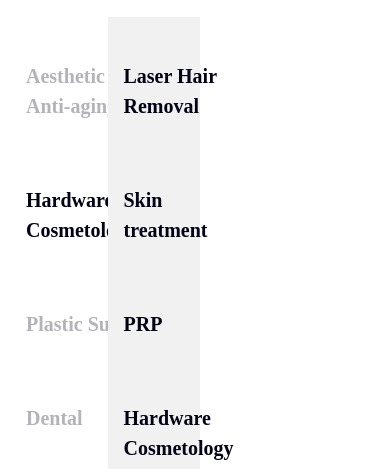
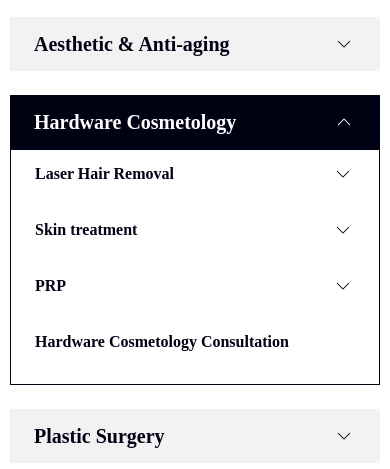
Before and after one commit to AbAyvazyan/erpswiss-task, a plain HTML site: page index.html in a window 390 px wide. Both pictures are taken after a click on the item "Hardware Cosmetology". Shown: the part 368-837 px from the top of the page. Drawn offline with Linux system fonts and the light colour scheme.

Commit message:
feat:mobile accordions

```diff
--- a/index.html
+++ b/index.html
@@ -66,9 +66,29 @@
                 <img src="images/girl-image.jpg" loading="lazy" alt="girl-image">
             </div>
         </div>
+
+        <div class="main-category-block-mobile">
+            <ul class="active-mobile">
+                <li class="category-btn-mobile"
+                    data-sub="[{'Injection': [{'Dermal Filler Injections': [{'name': 'Face Fillers', 'id': 286}, {'name': 'Filler Dissolving (hyaluronidase)', 'id': 317}, {'name': 'Body Fillers', 'id': 58}]}, {'Botulinum Toxin': [{'name': 'Botox for face', 'id': 241}, {'name': 'Sweat Reduction', 'id': 158}]}, {'Mesotherapy Biorevitalization': [{'name': 'Mesotherapy', 'id': 246}, {'name': 'Mesobotox', 'id': 244}, {'name': 'Cherry Lips', 'id': 323}, {'name': 'Skinboosters', 'id': 245}]}, {'PRP': [{'name': 'Hair PRP', 'id': 367}, {'name': 'Face &amp; Neck PRP', 'id': 368}]}, {'name': 'Fat Burner injection: Lipolysis (lemonbottle, aqualyx)', 'id': 124}]}, {'Devices': [{'name': 'Genius RF Microneedling', 'id': 373}, {'name': 'Hollywood Spectra', 'id': 329}, {'name': 'Sofwave', 'id': 6}]}, {'Skin treatment (Acne pigmentation stretchmarks)': [{'name': 'Acne', 'id': 185}, {'name': 'Pigmentation treatment', 'id': 371}, {'name': 'Cellulite', 'id': 175}, {'name': 'Tattoo removal', 'id': 140}, {'name': 'Stretch marks removal', 'id': 141}]}, {'name': 'IV Drips', 'id': 18}, {'name': 'Aesthetic Doctor Consultation', 'id': 365}]"
+                    data-name="Aesthetic &amp; Anti-aging"><span>Aesthetic &amp; Anti-aging</span><img src="images/Expand_down_light.png" alt="down-light"></li>
+                <li class="category-btn-mobile"
+                    data-sub="[{'Laser Hair Removal': [{'name': 'Men', 'id': 336}, {'name': 'Women', 'id': 337}]}, {'Skin treatment': [{'Skin Care &amp; Facial': [{'name': 'Mirapeel Hydrating Facial', 'id': 277}, {'name': 'Dermapen Microneedling', 'id': 369}]}, {'Peeling': [{'name': 'Pigmentation', 'id': 370}, {'name': 'Hollywood (Carbon) Peel', 'id': 208}]}, {'Devices': [{'name': 'Clarity 2', 'id': 372}, {'name': 'Hollywood Spectra', 'id': 374}, {'name': 'Sofwave', 'id': 375}, {'name': 'Genius RF Microneedling', 'id': 7}]}]}, {'PRP': [{'name': 'PRP Face &amp; Neck', 'id': 326}, {'name': 'PRP Hair', 'id': 67}]}, {'name': 'Hardware Cosmetology Consultation', 'id': 366}]"
+                    data-name="Hardware Cosmetology"><span>Hardware Cosmetology</span><img src="images/Expand_down_light.png" alt="down-light"></li>
+                <li class="category-btn-mobile"
+                    data-sub="[{'Facial Surgery Consultations': [{'name': 'Face Lift', 'id': 191}, {'name': 'Eyelid and Peri-Orbital Surgery', 'id': 347}, {'name': 'Nose Surgery (Rhinoplasty)', 'id': 224}, {'name': 'Ear surgery (Otoplasty)', 'id': 216}]}, {'Body Surgery Consultation': [{'name': 'MIA procedure for Breast', 'id': 255}, {'name': 'Body Contouring Consultation', 'id': 350}, {'name': 'Liposuction', 'id': 35}, {'name': 'Mommy Makeover Consultation', 'id': 237}, {'name': 'Breast Surgery Consultation', 'id': 234}]}, {'Skin - Dermatology Surgery': [{'name': 'Lipoma Surgery', 'id': 355}, {'name': 'Cyst Removal', 'id': 164}, {'name': 'Mole Removal', 'id': 165}]}, {'name': 'Post-Op Consultation', 'id': 345}]"
+                    data-name="Plastic Surgery"><span>Plastic Surgery</span><img src="images/Expand_down_light.png" alt="down-light"></li>
+                <li class="category-btn-mobile"
+                    data-sub="[{'Aesthetic Dental treatments': [{'name': 'Aligners', 'id': 360}, {'name': 'Whitening', 'id': 359}, {'name': 'Veneers', 'id': 361}, {'name': 'Cleansing &amp; polishing', 'id': 358}]}, {'name': 'CBCT Scan (Cone Beam CT)', 'id': 309}, {'name': 'Dental Consultation', 'id': 356}, {'name': 'Holistic Dentistry Consutlation', 'id': 357}]"
+                    data-name="Dental"><span>Dental</span><img src="images/Expand_down_light.png" alt="down-light"></li>
+                <li class="category-btn-mobile" data-sub="[{'name': 'Doctor Consultation', 'id': 64}]"
+                    data-name="Hair Transplant"><span>Hair Transplant</span><img src="images/Expand_down_light.png" alt="down-light"></li>
+            </ul>
+        </div>
     </section>
 </main>
 
-<script src="script.js"></script>
+<script src="script.js" defer></script>
+<script src="script-mobile.js" defer></script>
 </body>
 </html>
--- /dev/null
+++ b/script-mobile.js
@@ -0,0 +1,77 @@
+const categoryMobileButtons = document.querySelectorAll('.category-btn-mobile')
+
+const mobileCategoryButtonClickHandler = (item, buttons, layer = 1) => {
+    item.addEventListener('click', function () {
+        if (item.hasAttribute('clicked')) {
+            item.nextElementSibling.remove()
+            item.style.backgroundColor=layer===1?'#F2F2F3':'transparent'
+            item.style.color='#010114'
+            item.querySelector('img').src='images/Expand_down_light.png'
+            item.querySelector('img').removeAttribute('class')
+            item.removeAttribute('clicked')
+            return
+        }
+        item.setAttribute('clicked', true)
+        const children = item.children;
+        for (let i = 0; i < children.length; i++) {
+            children[i].className = ''
+        }
+
+        const dataSub = this.getAttribute('data-sub')
+        let parsedData = JSON.parse(dataSub.replace(/'/g, '"'));
+
+        if (!parsedData.length) {
+            return
+        }
+
+        console.log(parsedData)
+
+
+        const newCategories = document.createElement('div')
+        newCategories.className = 'sub-category-block-mobile'
+        if(layer!==1){
+            newCategories.style.border='none'
+            newCategories.style.backgroundColor='#F2F2F3'
+        }
+        newCategories.style.minHeight = 'max-content'
+        const newUl = document.createElement('ul')
+        newUl.className = layer===1?'sub-active-mobile':'sub-passive-mobile'
+
+        parsedData.forEach(data => {
+            const dataName = data.name ? data.name : Object.keys(data)[0]
+            const newLi = document.createElement('li')
+            newLi.setAttribute('data-name', dataName)
+            newLi.setAttribute('data-sub', JSON.stringify(data.name ? [] : data[dataName]))
+            newLi.innerHTML = `<span>${dataName}</span>${!data.name ? '<img src="images/Expand_down_light.png" alt="down-light">' : ''}`
+            if(layer===3){
+                newLi.style.fontWeight='400'
+            }
+            newUl.appendChild(newLi)
+        })
+
+
+
+        newCategories.appendChild(newUl)
+        if (layer === 1) {
+            item.style.backgroundColor = '#010114'
+            item.style.color = '#ffffff'
+            item.querySelector('img').src = 'images/Expand_down_light-white.png'
+        }else{
+            item.style.backgroundColor = '#F2F2F3'
+            item.querySelector('img').classList.add('rotated-image')
+
+        }
+
+        item.insertAdjacentElement('afterend', newCategories);
+
+        let newLayer = layer + 1
+
+        for (let i = 0; i < newUl.children.length; i++) {
+            newUl.children[i].addEventListener('click', mobileCategoryButtonClickHandler(newUl.children[i], Array.from(newUl.children), newLayer,));
+        }
+
+    })
+}
+
+
+categoryMobileButtons.forEach(item => mobileCategoryButtonClickHandler(item, categoryMobileButtons, 1))
--- a/script.js
+++ b/script.js
@@ -14,7 +14,6 @@ const categoryButtonClickHandler = (item, layer = 1, buttons) => {
         }
 
         buttons.forEach(btn => {
-            console.log(btn.innerHTML)
             btn.innerHTML = btn.innerHTML.split('<')[0];
             btn.style.color = '#b3b3b9';
             btn.classList.remove('clickedLi');
--- a/style.css
+++ b/style.css
@@ -171,6 +171,91 @@ main h1 {
     color: #010114;
 }
 
+/*mobile li*/
+.main-category-block-mobile{
+    width: 100%;
+    padding: 0 30px;
+    display: none!important;
+}
+
+.active-mobile{
+    width: 100%;
+    padding: 0;
+}
+
+.category-btn-mobile{
+    width: 100%;
+    min-height: 54px;
+    display: flex;
+    justify-content: space-between;
+    align-items: center;
+    padding: 12px 24px;
+    list-style-type: none;
+    background-color: #F2F2F3;
+    margin-bottom: 24px;
+    font-family: Poppins, serif;
+    font-size: 20px;
+    font-weight: 600;
+    line-height: 30px;
+    text-align: left;
+    color: #010114;
+    cursor: pointer;
+}
+
+.rotated-image{
+    transform: rotate(180deg);
+    transition: transform 0.5s;
+}
+
+.sub-category-block-mobile{
+    width: 100%;
+    border: 1px solid #010114 ;
+    margin: -24px 0 24px;
+}
+
+.sub-active-mobile{
+    list-style: none;
+    padding: 0 0 10px ;
+}
+
+.sub-active-mobile li{
+    margin: 8px 0;
+    font-family: Poppins, serif;
+    font-size: 16px;
+    font-weight: 600;
+    line-height: 24px;
+    padding: 12px 24px;
+    text-align: left;
+    color: #010114;
+    cursor: pointer;
+    display: flex;
+    justify-content: space-between;
+    align-items: center;
+}
+
+.sub-active-mobile li:first-child{
+    margin-top: 0;
+}
+
+.sub-passive-mobile{
+    list-style: none;
+    padding: 10px 0;
+
+}
+
+
+@media only screen and (max-width: 1500px) {
+    .main-category-block li {
+        margin-bottom: 50px;
+    }
+}
+
+@media only screen and (max-width: 1130px) {
+    .main-category-block li {
+        margin-bottom: 30px;
+    }
+}
+
 @media only screen and (max-width: 1020px) {
     .search-part{
         padding: 0 100px;
@@ -220,3 +305,19 @@ main h1 {
         gap: 8px;
     }
 }
+
+@media only screen and (max-width: 600px) {
+    #main-categories-holder{
+        display: none;
+    }
+
+    .main-category-block-mobile{
+        display: block!important;
+    }
+}
+
+@media only screen and (max-width: 400px) {
+    .main-category-block-mobile{
+        padding: 0;
+    }
+}
```
Also changed, not shown: images/Expand_down_light-white.png (added), images/Expand_down_light.png (added).
